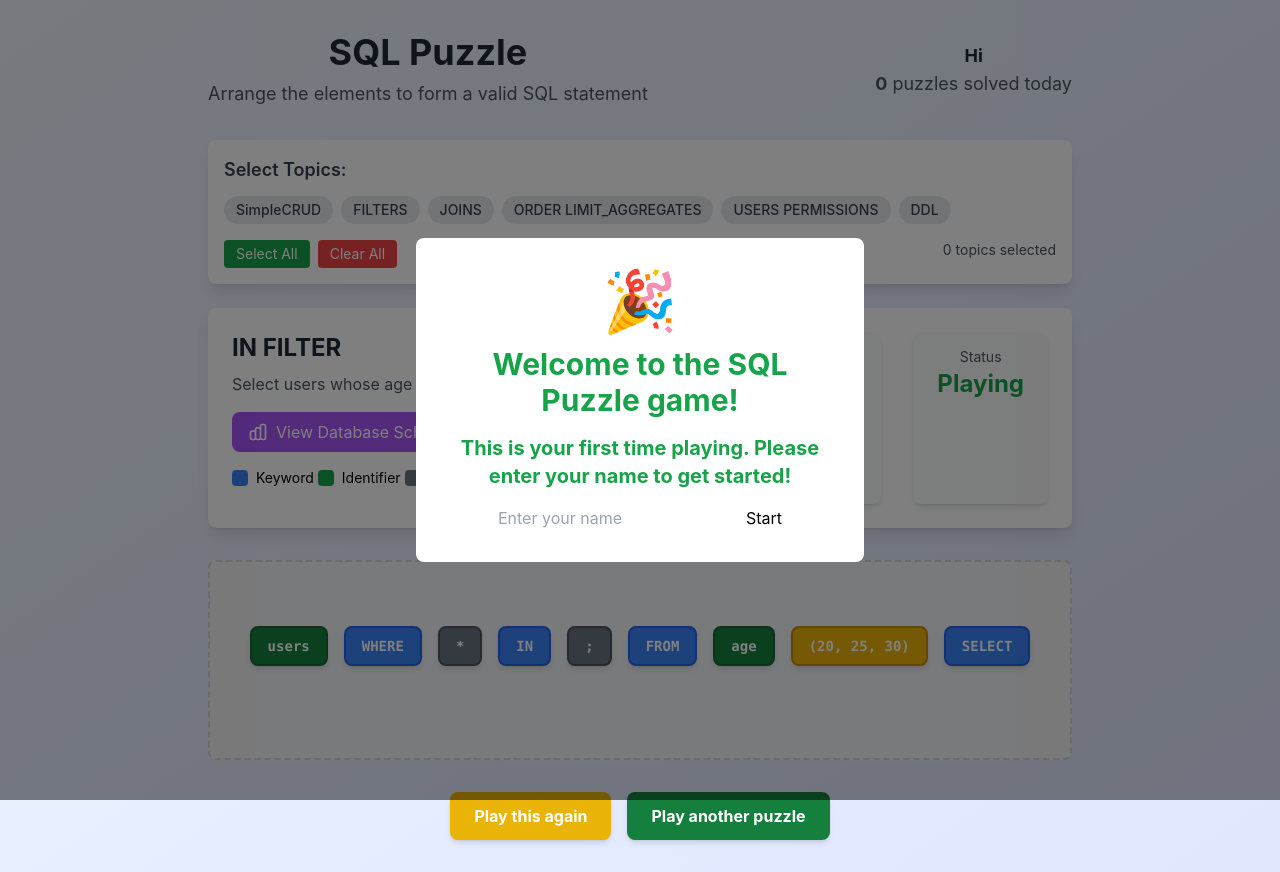
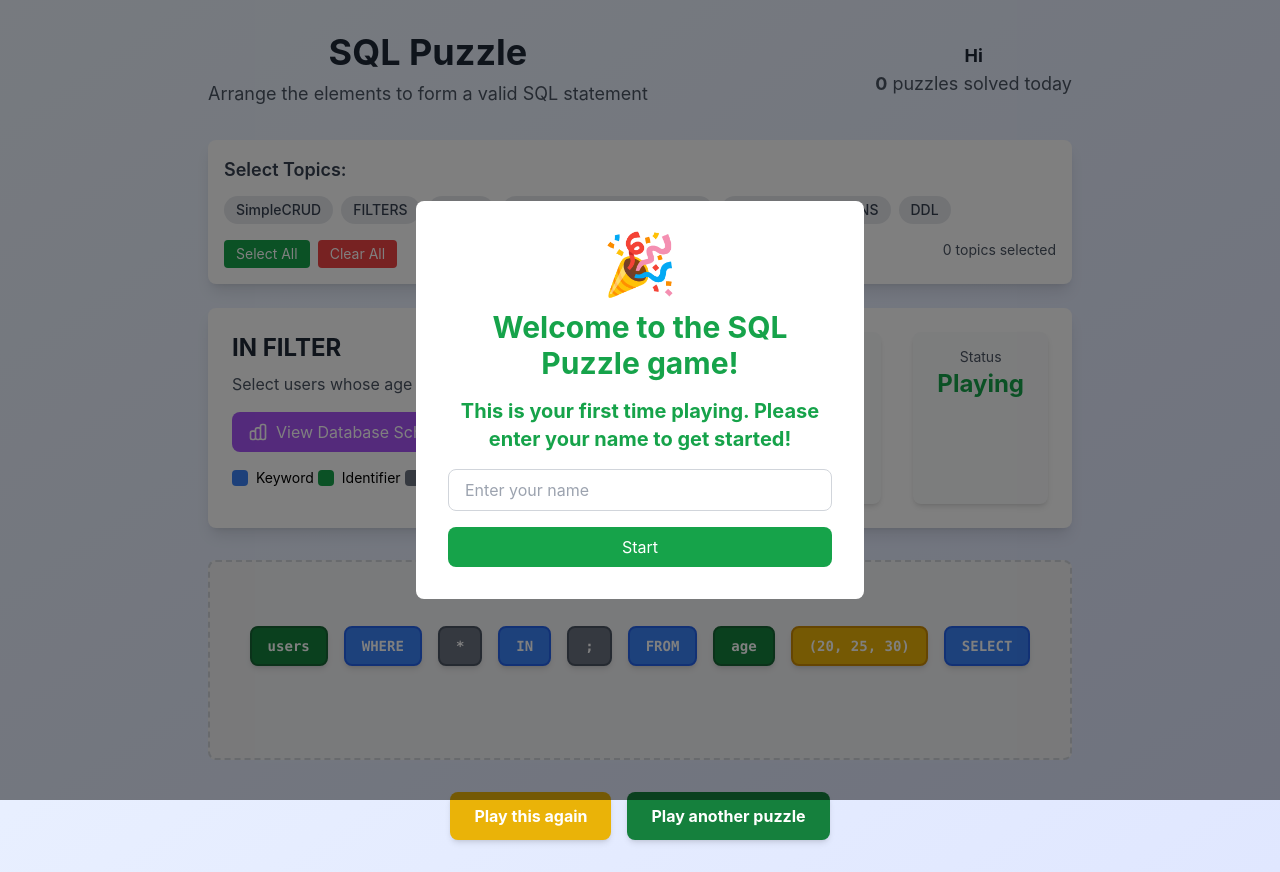
Before and after one commit to greenorca/SQL-Puzzle, a React (Create React App) app: page / in a window 1280 px wide. Built offline with nearby package versions, Linux system fonts and the light colour scheme; the HTML template or start-up script is replaced by a standard one.

Commit message:
improved UI design

```diff
--- a/src/components/FirstTimeUser.tsx
+++ b/src/components/FirstTimeUser.tsx
@@ -17,9 +17,9 @@ export default function FirstTimeUser({onNameSubmit}: {onNameSubmit: (name: stri
         <h4 className="text-xl font-bold text-green-600 mb-4">
           This is your first time playing. Please enter your name to get started!
         </h4>
-        <form action={(formData) => onNameSubmit(userName as string)}>
-          <input type="text" name="name" placeholder="Enter your name" value={userName} onChange={onChange} />
-          <button type="submit">Start</button>
+        <form action={(formData) => onNameSubmit(userName as string)} className="flex flex-col gap-4">
+          <input type="text" name="name" placeholder="Enter your name" value={userName} onChange={onChange} className="border border-gray-300 rounded-lg px-4 py-2"/>
+          <button type="submit" className="bg-green-600 text-white px-4 py-2 rounded-lg">Start</button>
         </form>
 
       </div>
```
